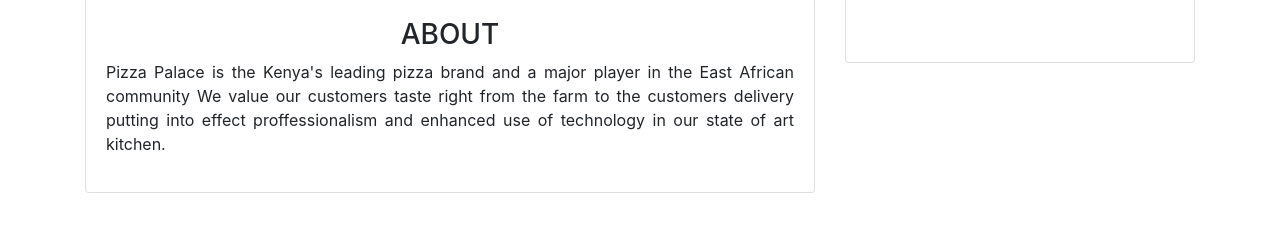
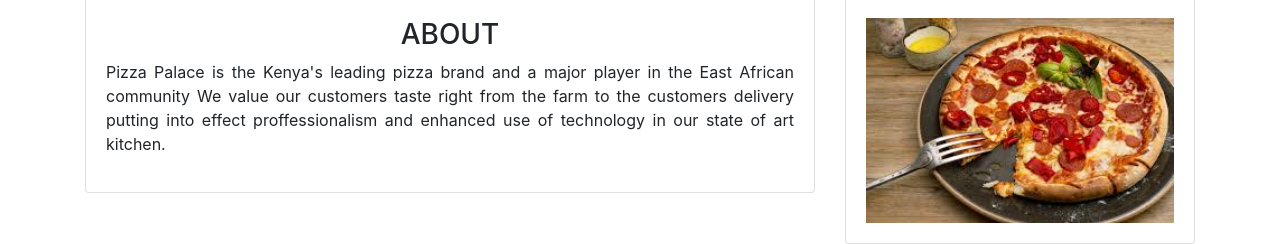
Before and after one commit to dennismulwablessed2/Pizza-Place, a plain HTML site: page index.html in a window 1280 px wide. Shown: the part 643-887 px from the top of the page. Before the commit the page ends 836 px from the top, so only its background shows below. Drawn offline with nearby package versions, Linux system fonts and the light colour scheme; some packages are replaced by stand-ins of ours; a script that the page names is missing.

Commit message:
add pizza image changes to index.html

```diff
--- a/index.html
+++ b/index.html
@@ -95,7 +95,7 @@
 				<div class="col-md-4">
 				  <div class="card">
 					<div class="card-body">
-					  <img src="./images/4.jpg" alt="" id="pic1" style="height: auto; width: 100%;">
+					  <img src="./Pizza/images/pizaa18.jpeg" alt="" id="pic1" style="height: auto; width: 100%;">
 					</div>
 				  </div>
 				</div>
```
